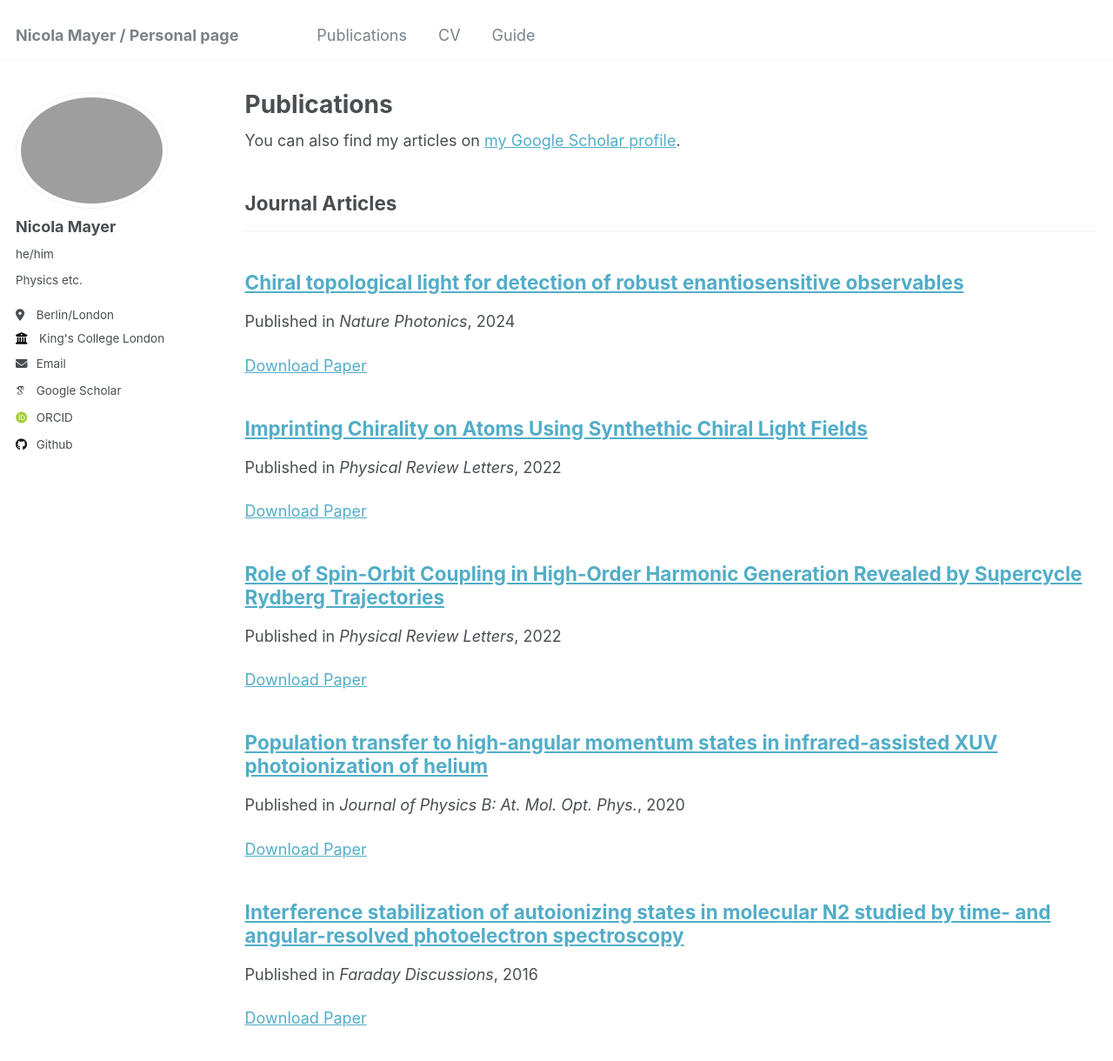
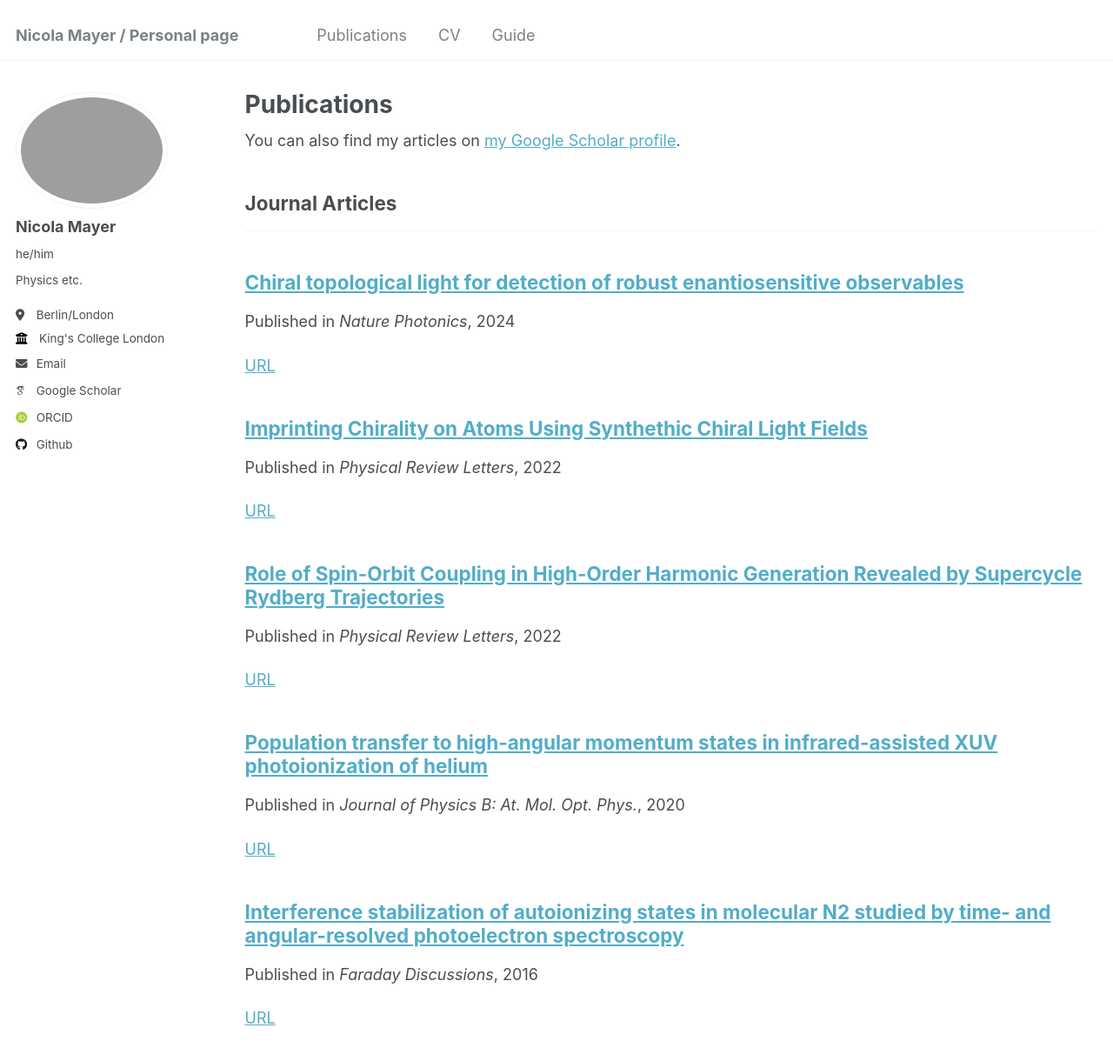
Before and after one commit to GCBSNicola/GCBSNicola.github.io, a Jekyll site: the page built from _pages/publications.html, in a window 1280 px wide and 1400 px high. Shown: the top 1220 px of the window at 87% size. Built offline with Jekyll 4.4.1, drawn with Linux system fonts in a browser that asks for light colours; some web fonts are replaced.

Commit message:
updated archive-single.html

```diff
--- a/_includes/archive-single.html
+++ b/_includes/archive-single.html
@@ -53,17 +53,17 @@
     {% endif %}
 
     {% if post.citation and post.paperurl and post.slidesurl %}
-      <p>Recommended citation: {{ post.citation }}<br /><a href="{{ post.paperurl }}">Download Paper</a> | <a href="{{ post.slidesurl }}">Download Slides</a></p>
+      <p>Recommended citation: {{ post.citation }}<br /><a href="{{ post.paperurl }}">URL</a> | <a href="{{ post.slidesurl }}">URL</a></p>
     {% elsif post.citation and post.paperurl %}
-      <p>Recommended citation: {{ post.citation }}<br /><a href="{{ post.paperurl }}">Download Paper</a></p>
+      <p>Recommended citation: {{ post.citation }}<br /><a href="{{ post.paperurl }}">URL</a></p>
     {% elsif post.citation and post.slidesurl %}
-      <p>Recommended citation: {{ post.citation }}<br /><a href="{{ post.slidesurl }}">Download Slides</a></p>
+      <p>Recommended citation: {{ post.citation }}<br /><a href="{{ post.slidesurl }}">URL</a></p>
     {% elsif post.citation %}
       <p>Recommended citation: {{ post.citation }}</p>
     {% elsif post.paperurl %}
-      <p><a href=" {{ post.paperurl }} ">Download Paper</a></p>
+      <p><a href=" {{ post.paperurl }} ">URL</a></p>
     {% elsif post.slidesurl %}
-      <p>Download <a href="{{ post.slidesurl }}">Download Slides</a></p></p>
+      <p>Download <a href="{{ post.slidesurl }}">URL</a></p></p>
     {% endif %}
 
   </article>
```
